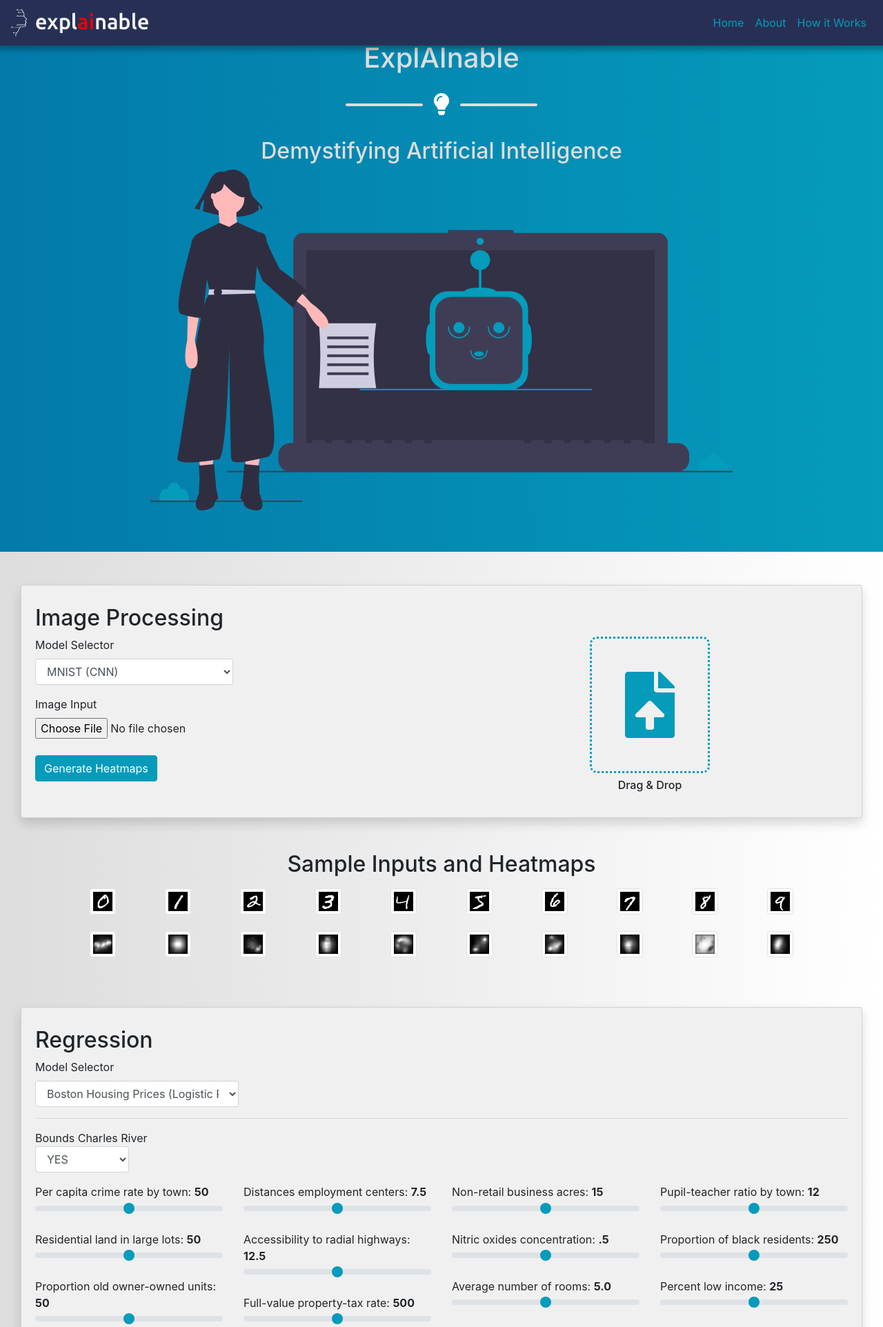
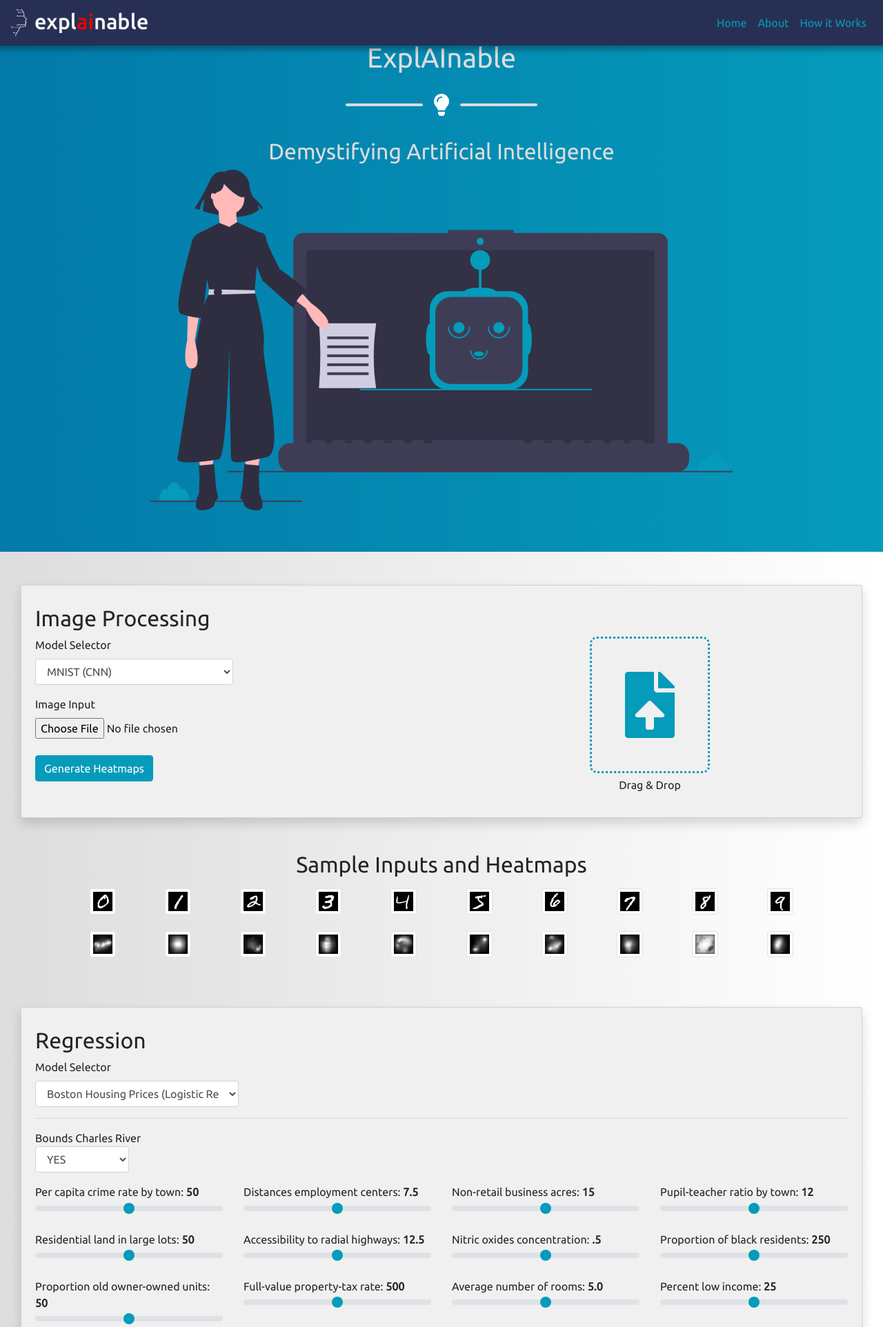
Before and after one commit to explainable/Jedi-Temple, a Flask app: page / in a window 1280 px wide. Shown: the top 1924 px of the page at 69% size. Run offline with Flask 2, Linux system fonts and the light colour scheme; some libraries are stand-ins or nearby versions.

Commit message:
Added Ubuntu font

```diff
--- a/templates/index.html
+++ b/templates/index.html
@@ -8,6 +8,7 @@
     	<link href="/fontawesome-free/css/all.min.css" rel="stylesheet" type="text/css">
 		<link rel="stylesheet" href="https://stackpath.bootstrapcdn.com/bootstrap/4.3.1/css/bootstrap.min.css" integrity="sha384-ggOyR0iXCbMQv3Xipma34MD+dH/1fQ784/j6cY/iJTQUOhcWr7x9JvoRxT2MZw1T" crossorigin="anonymous">
 		<link href="/style.css" rel="stylesheet" type="text/css">
+		<link rel="stylesheet" type="text/css" href="//fonts.googleapis.com/css?family=Ubuntu" />
 	</head>
 	<body>
 	<!-- NAVBAR -->
--- a/templates/style.css
+++ b/templates/style.css
@@ -13,7 +13,12 @@ html, body {
 
 body {
   background: linear-gradient(to right, #dddddd, #ffffff);
+  /* fonts */
+font-family: 'Ubuntu', sans-serif;
 }
+
+
+
 /*--- navigation bar ---*/
 .navbar {
   background:#273054;
```
